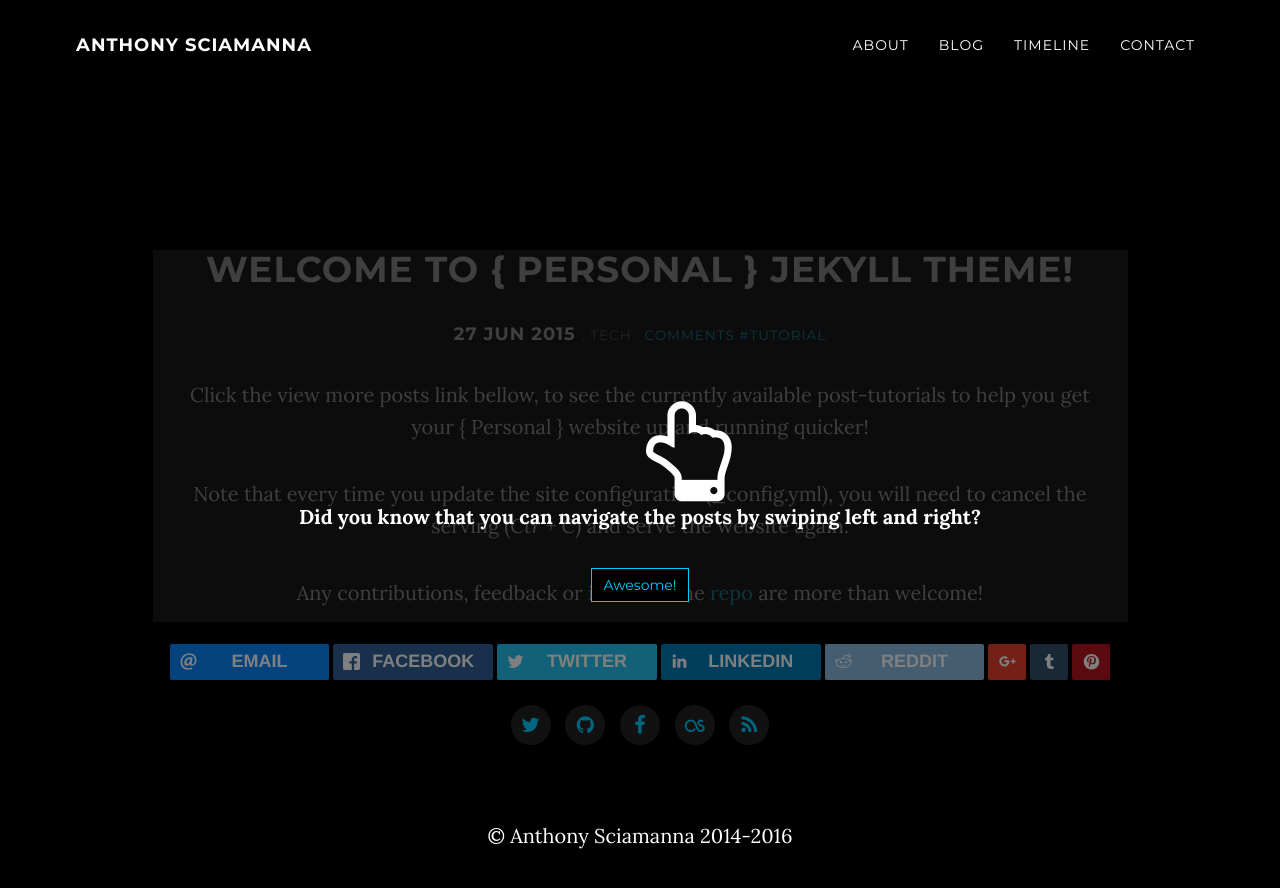
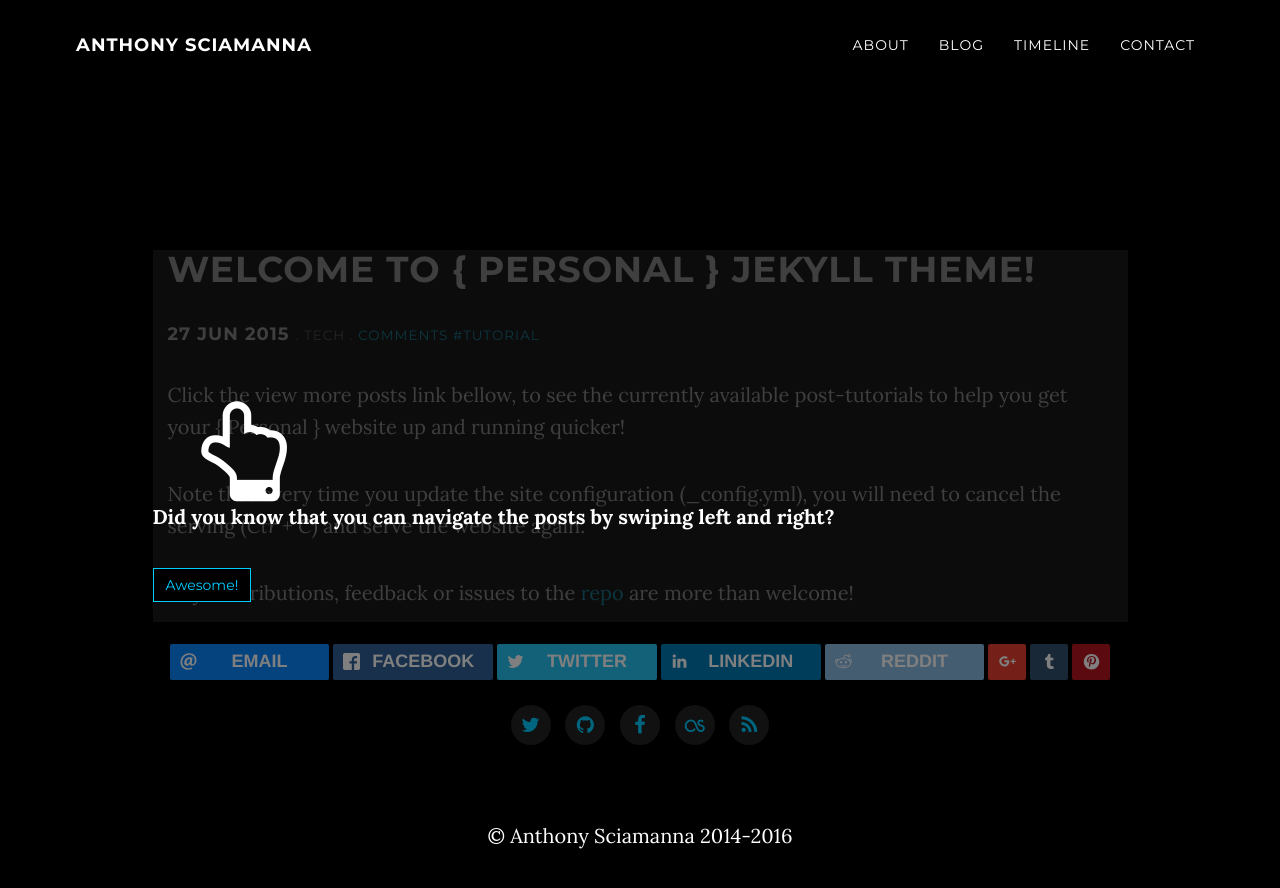
Before and after one commit to asciamanna/asciamanna.github.io, a Jekyll site: the page built from _posts/2015-06-27-welcome.md, in a window 1280 px wide and 900 px high. Shown: the top 888 px of the window. Built offline with Jekyll 4.4.1, drawn with Linux system fonts in a browser that asks for light colours; nearby versions of some CDN libraries; comment, search, counter and statistics services are not loaded; a style sheet for code colours, icons or effects is not loaded.

Commit message:
removing center justifying text from blog posts.

```diff
--- a/_config.yml
+++ b/_config.yml
@@ -1,5 +1,4 @@
 permalink: /:year/:month/:day/:title.html
-excerpt_separator: <!--more-->
 markdown: kramdown
 name: Anthony Sciamanna
 
--- a/_layouts/post.html
+++ b/_layouts/post.html
@@ -10,7 +10,7 @@
 
     {% include navigation.html %}
 
-    <section id="post" class="container content-section text-center">
+    <section id="post" class="container content-section">
       <div class="row">
         <div class="col-md-10 col-md-offset-1">
 
```
